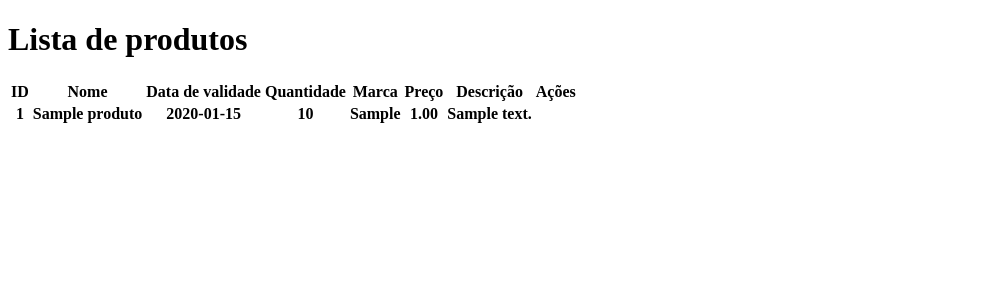
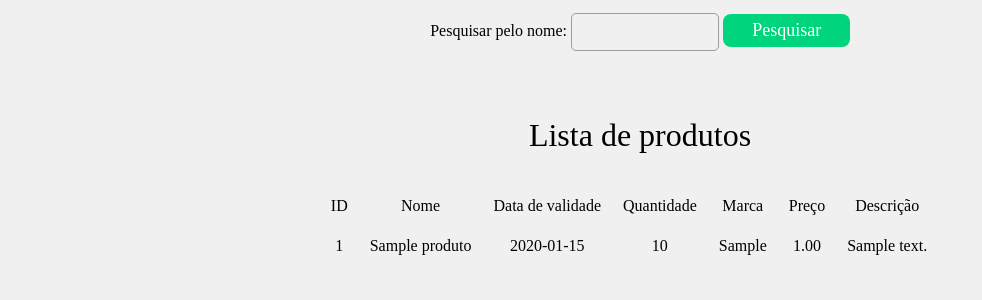
Before and after one commit to Espaco-Autoestima/aplicacao-clinica, a Flask app: page /produtos in a window 1280 px wide. Shown: the top 300 px of the page, without its empty margins (0-982 px from the left). Run offline with Flask 3, Linux system fonts and the light colour scheme; tables that the repository leaves empty hold one stand-in row (values such as "Sample post"); lists and menus that the app fills with data are empty.

Commit message:
Ajuste nas telas de listagem dos cadastros de usuários, fornecedores, produtos, profissionais e agendamento e adaptação da busca em cada página

```diff
--- a/app.py
+++ b/app.py
@@ -18,7 +18,7 @@ config = {
 def index():
     return render_template('cadastro-agendamento.html')
 
-# Rotas de login e cadastro
+# Rotas de login de usuários
 @app.route('/login', methods=['GET', 'POST'])
 def login():
     if request.method == 'POST' and 'email' in request.form and 'senha' in request.form:
@@ -43,6 +43,7 @@ def login():
 
     return render_template('login.html')
 
+# Rota de cdastro de usuários
 @app.route('/registro', methods=['POST', 'GET'])
 def registrarUsuario():
     if request.method == 'POST' and 'nome' in request.form and 'telefone' in request.form and 'email' in request.form and 'senha' in request.form:
@@ -75,6 +76,7 @@ def registrarUsuario():
 
     return render_template('cadastro.html')
 
+# Página inicial apenas para usuários logados
 @app.route('/home')
 def home():
     if 'loggedin' in session:
@@ -111,26 +113,25 @@ def consultarCliente():
     clientes = cursor.fetchall()
     return render_template('clientes.html', clientes = clientes)
 
-#Busca de clientes
-@app.route('/pesquisar', methods=['POST'])
-def pesquisar():
+# Busca de clientes por e-mail
+@app.route('/pesquisarCliente', methods=['POST'])
+def pesquisar_clientes():
     try:
-        telefone = request.form.get("pesquisa")
+        email = request.form.get("pesquisa")
 
         cnx = mysql.connector.connect(**config)
         cursor = cnx.cursor(dictionary=True)
 
         # Usando placeholders para evitar SQL Injection
-        query = "SELECT * FROM clientes WHERE telefone=%s"
-        cursor.execute(query, (telefone,))
+        query = "SELECT * FROM clientes WHERE email=%s"
+        cursor.execute(query, (email,))
 
         resultados = cursor.fetchall()
 
         return render_template('clientes.html', resultados = resultados)
 
     except mysql.connector.Error as err:
-        print(f"Erro ao executar a consulta MySQL: {err}")
-        return "Ocorreu um erro ao executar a consulta MySQL", 500
+        return f"Tente novamente mais tarde: {err}", 500
 
     finally:
         cursor.close()
@@ -185,6 +186,30 @@ def consultarProfissional():
     profissionais = cursor.fetchall()
     return render_template('profissionais.html', profissionais = profissionais)
 
+# Busca de profissionais por telefone
+@app.route('/pesquisarProfissional', methods=['POST'])
+def pesquisar_profissionais():
+    try:
+        telefone = request.form.get("pesquisa")
+
+        cnx = mysql.connector.connect(**config)
+        cursor = cnx.cursor(dictionary=True)
+
+        # Usando placeholders para evitar SQL Injection
+        query = "SELECT * FROM profissionais WHERE telefone=%s"
+        cursor.execute(query, (telefone,))
+
+        resultados = cursor.fetchall()
+
+        return render_template('profissionais.html', resultados = resultados)
+
+    except mysql.connector.Error as err:
+        return f"Tente novamente mais tarde: {err}", 500
+
+    finally:
+        cursor.close()
+        cnx.close()
+
 @app.route('/atualizarProfissional/<int:id>', methods=['POST', 'GET'])
 def atualizarProfissional(id):
     if request.method == 'POST':
@@ -231,6 +256,30 @@ def consultarFornecedor():
     cursor.execute("SELECT * FROM fornecedores")
     fornecedores = cursor.fetchall()
     return render_template('fornecedores.html', fornecedores = fornecedores)
+
+# Busca de fornecedores por telefone
+@app.route('/pesquisarFornecedor', methods=['POST'])
+def pesquisar_fornecedores():
+    try:
+        telefone = request.form.get("pesquisa")
+
+        cnx = mysql.connector.connect(**config)
+        cursor = cnx.cursor(dictionary=True)
+
+        # Usando placeholders para evitar SQL Injection
+        query = "SELECT * FROM fornecedores WHERE telefone=%s"
+        cursor.execute(query, (telefone,))
+
+        resultados = cursor.fetchall()
+
+        return render_template('fornecedores.html', resultados = resultados)
+
+    except mysql.connector.Error as err:
+        return f"Tente novamente mais tarde: {err}", 500
+
+    finally:
+        cursor.close()
+        cnx.close()
 
 @app.route('/atualizarFornecedor/<int:id>', methods=['POST', 'GET'])
 def atualizarFornecedor(id):
@@ -281,6 +330,29 @@ def consultarProduto():
     cursor.execute("SELECT * FROM produtos")
     produtos = cursor.fetchall()
     return render_template('produtos.html', produtos = produtos)
+
+# Busca de produtos por nome
+@app.route('/pesquisarProduto', methods=['POST'])
+def pesquisar_produtos():
+    try:
+        nome = request.form.get("pesquisa")
+
+        cnx = mysql.connector.connect(**config)
+        cursor = cnx.cursor(dictionary=True)
+
+        query = "SELECT * FROM produtos WHERE nome=%s"
+        cursor.execute(query, (nome,))
+
+        resultados = cursor.fetchall()
+
+        return render_template('produtos.html', resultados = resultados)
+
+    except mysql.connector.Error as err:
+        return f"Tente novamente mais tarde: {err}", 500
+
+    finally:
+        cursor.close()
+        cnx.close()
 
 @app.route('/atualizarProduto/<int:id>', methods=['POST', 'GET'])
 def atualizarProduto(id):
--- a/static/script.js
+++ b/static/script.js
@@ -22,13 +22,35 @@ document.addEventListener('DOMContentLoaded', function() {
     });
 });
 
-// Pesquisa de clientes por telefone
+// Busca por e-mail
+document.getElementById('botao-buscar').addEventListener('click', function(event) {
+    event.preventDefault(); // Impede o envio do formulário padrão
+
+    const email = document.getElementById('pesquisa').value;
+
+    fetch('/pesquisarEmail', {
+        method: 'POST',
+        headers: {
+            'Content-Type': 'application/x-www-form-urlencoded',
+        },
+        body: new URLSearchParams({
+            'pesquisa': email
+        })
+    })
+    .then(response => response.text())
+    .then(data => {
+        document.body.innerHTML = data; // Atualiza o conteúdo da página com a resposta
+    })
+    .catch(error => console.error('Erro:', error));
+});
+
+// Busca por telefone
 document.getElementById('botao-buscar').addEventListener('click', function(event) {
     event.preventDefault(); // Impede o envio do formulário padrão
 
     const telefone = document.getElementById('pesquisa').value;
 
-    fetch('/pesquisar', {
+    fetch('/pesquisarTelefone', {
         method: 'POST',
         headers: {
             'Content-Type': 'application/x-www-form-urlencoded',
@@ -43,3 +65,25 @@ document.getElementById('botao-buscar').addEventListener('click', function(event
     })
     .catch(error => console.error('Erro:', error));
 });
+
+// Busca por nome
+document.getElementById('botao-buscar').addEventListener('click', function(event) {
+    event.preventDefault(); // Impede o envio do formulário padrão
+
+    const nome = document.getElementById('pesquisa').value;
+
+    fetch('/pesquisarNome', {
+        method: 'POST',
+        headers: {
+            'Content-Type': 'application/x-www-form-urlencoded',
+        },
+        body: new URLSearchParams({
+            'pesquisa': nome
+        })
+    })
+    .then(response => response.text())
+    .then(data => {
+        document.body.innerHTML = data; // Atualiza o conteúdo da página com os registros
+    })
+    .catch(error => console.error('Erro:', error));
+});
--- a/static/styles.css
+++ b/static/styles.css
@@ -173,8 +173,48 @@ a.menu-agendamento {
 /* Efeito ao passar o mouse no menu */
 a.menu-home:hover, a.menu-agenda:hover,
 a.menu-agendamento:hover {
-    max-width: 50%;
     border-radius: 3px;
     background-color: #CEFDF1;
     transition: all 1s ease-out;
 }
+
+/* Título listas */
+h1.lista-de-clientes, h1.lista-de-profissionais,
+h1.lista-de-fornecedores, h1.lista-de-produtos,
+h1.lista-de-agendamentos {
+    padding-top: 40px;
+    margin-left: auto;
+    margin-right: auto;
+    text-align: center;
+}
+
+/* Tabelas de registros */
+table.registro-clientes, table.registro-profissionais,
+table.registro-fornecedores, table.registro-produtos,
+table.registro-agendamentos {
+    margin-left: auto;
+    margin-right: auto;
+    align-items: center;
+    border-spacing: 20px;
+}
+
+/* Campo de pesquisa */
+#pesquisa {
+    width: 10%;
+}
+
+/* Botão de pesquisa */
+#botao-buscar {
+    width: 10%;
+    margin-left: auto;
+    margin-right: auto;
+    text-align: center;
+    margin-top: 3px;
+    margin-bottom: 3px;
+    padding: 6px;
+    background-color: var(--primary);
+    color: #FFFFFF;
+    font-size: 18px;
+    border: none;
+    border-radius: 8px;
+}
--- a/templates/agendamentos.html
+++ b/templates/agendamentos.html
@@ -2,10 +2,11 @@
 <html>
 <head>
     <title>Consultas agendadas</title>
+    <link rel="stylesheet" href="{{ url_for('static', filename='styles.css') }}">
 </head>
 <body>
-    <h1>Lista de consultas</h1>
-    <table border="1">
+    <h1 class="lista-de-agendamentos">Lista de consultas</h1>
+    <table class="registro-agendamentos">
         <tr>
             <th>ID</th>
             <th>Cliente</th>
--- a/templates/home-clientes.html
+++ /dev/null
@@ -1,3 +0,0 @@
-<!DOCTYPE html>
-    <h1>Olá, como é bom tê-lo como nosso cliente</h1>
-</html>
--- a/templates/home.html
+++ b/templates/home.html
@@ -6,6 +6,8 @@
     <script src="{{ url_for('static', filename='script.js') }}"></script>
 </head>
 <body>
+    {% block content %}
     <h1 class="boas-vindas">Olá, como é bom te ver por aqui, {{email}}</h1>
+    {% endblock %}
 </body>
 </html>
--- a/templates/menu.html
+++ b/templates/menu.html
@@ -21,7 +21,7 @@
                 <li><a href="/cadastrarProfissional" class="menu-profissionais">Profissional</a></li>
                 <li><a href="#" class="menu-pagamentos">Pagamento</a></li>
                 <li><a href="/cadastrarProduto" class="menu-produtos">Produto</a></li>
-                <li><a href="/cadastrarProcedimento" class="menu-procedimentos">Procedimento</a></li>
+                <li><a href="#" class="menu-procedimentos">Procedimento</a></li>
             </ul>
         </li>
     </ul>
--- a/templates/produtos.html
+++ b/templates/produtos.html
@@ -1,8 +1,18 @@
 <!DOCTYPE html>
-    <title>Produtos cadastrados</title>
+    <html>
+    <head>
+        <title>Produtos cadastrados</title>
+        <link rel="stylesheet" href="{{ url_for('static', filename='styles.css') }}">
+        <script src="{{ url_for('static', filename='script.js') }}"></script>
+    </head>
     <body>
-        <h1>Lista de produtos</h1>
-        <table>
+        <form action="/pesquisarProduto" method="POST">
+            <label for="pesquisa">Pesquisar pelo nome: </label>
+            <input type="text" id="pesquisa" name="pesquisa" class="pesquisa-input-nome" required>
+            <button id="botao-buscar" type="submit">Pesquisar</button>
+        </form>
+        <h1 class="lista-de-produtos">Lista de produtos</h1>
+        <table class="registro-produtos">
             <tr>
                 <th>ID</th>
                 <th>Nome</th>
@@ -11,8 +21,20 @@
                 <th>Marca</th>
                 <th>Preço</th>
                 <th>Descrição</th>
-                <th>Ações</th>
             </tr>
+            {% if resultados %}
+            {% for resultado in resultados %}
+            <tr>
+                <td>{{ resultado.id }}</td>
+                <td>{{ resultado.nome }}</td>
+                <td>{{ resultado.data_validade }}</td>
+                <td>{{ resultado.quantidade }}</td>
+                <td>{{ resultado.marca }}</td>
+                <td>{{ resultado.preco }}</td>
+                <td>{{ resultado.descricao }}</td>
+            </tr>
+            {% endfor %}
+            {% else %}
             {% for produto in produtos %}
             <tr>
                 <th>{{ produto[0] }}</th>
@@ -25,6 +47,7 @@
                 <th>{{ produto[7] }}</th>
             </tr>
             {% endfor %}
+            {% endif %}
         </table>
     </body>
 </html>
```
Also changed, not shown: templates/clientes.html (+8 -7 lines), templates/fornecedores.html (+24 -3 lines), templates/profissionais.html (+23 -4 lines).
